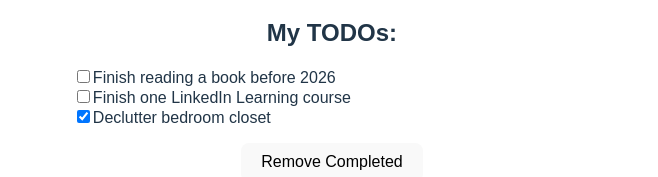
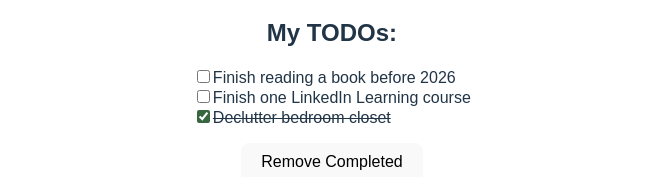
Before and after one commit to gelapotz/to-do, a React (Vite) app: page / in a window 1280 px wide. Shown: the part 176-353 px from the top of the page, without its empty margins (308-966 px from the left). Built offline with nearby package versions, Linux system fonts and the light colour scheme; a web font is replaced by a local one.

Commit message:
feat: add styles for completed todo items and checkbox accent color

```diff
--- a/src/App.css
+++ b/src/App.css
@@ -44,4 +44,13 @@
 ul {
   list-style-type: none;
   text-align: left;
+  padding-left: 160px;
 }
+
+.todo-item__label.completed {
+  text-decoration: line-through;
+}
+
+.todo-item__checkbox {
+  accent-color: #386641;
+}
```
